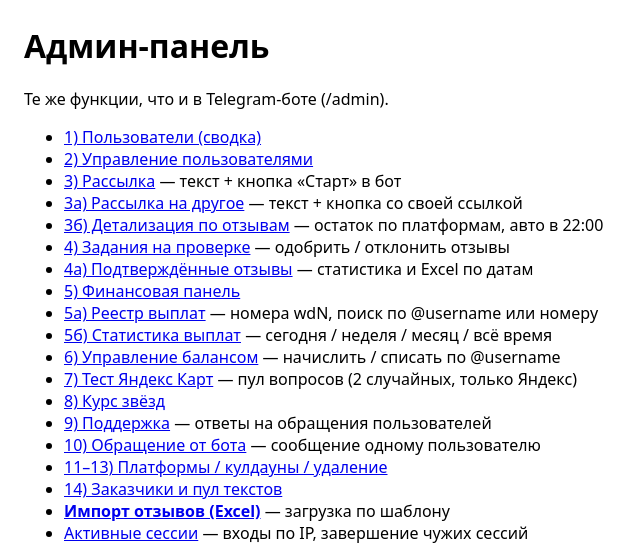
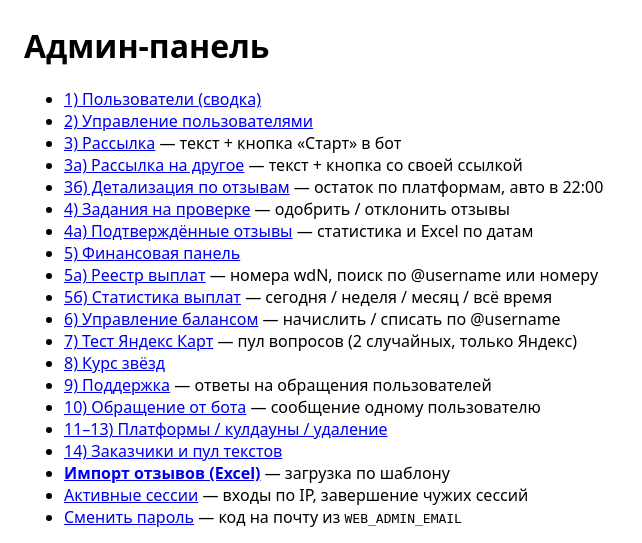
Before and after one commit to hearts938/otzivi-bot, a FastAPI app: template web/templates/dashboard.html in a window 1280 px wide. Shown: the top 543 px of the page, without its empty margins (0-642 px from the left). Run offline with FastAPI, Linux system fonts and the light colour scheme; the template is opened without the code that fills it, so the values that code supplies are empty; parts of the project's set-up code (start-up, migrations or seed data) failed here and were passed over.

Commit message:
работа по офорлмению

```diff
--- a/web/routes.py
+++ b/web/routes.py
@@ -228,13 +228,11 @@ async def admin_password_get(request: Request):
     r = _need_admin(request)
     if r:
         return r
-    settings = _settings(request)
     qp = request.query_params
     return templates.TemplateResponse(
         "change_password.html",
         {
             "request": request,
-            "admin_email": settings.web_admin_email or "—",
             "msg": qp.get("msg"),
             "err": qp.get("err"),
         },
--- a/web/templates/change_password.html
+++ b/web/templates/change_password.html
@@ -2,7 +2,6 @@
 {% block title %}Сменить пароль{% endblock %}
 {% block body %}
 <h1>Сменить пароль</h1>
-<p>Код подтверждения приходит на <strong>{{ admin_email }}</strong> (из <code>WEB_ADMIN_EMAIL</code>).</p>
 
 {% if msg %}<p class="alert alert-ok">{{ msg }}</p>{% endif %}
 {% if err %}<p class="alert alert-warn">{{ err }}</p>{% endif %}
--- a/web/templates/dashboard.html
+++ b/web/templates/dashboard.html
@@ -2,7 +2,6 @@
 {% block title %}Панель{% endblock %}
 {% block body %}
 <h1>Админ-панель</h1>
-<p>Те же функции, что и в Telegram-боте (/admin).</p>
 <ul>
   <li><a href="/users">1) Пользователи (сводка)</a></li>
   <li><a href="/users/manage">2) Управление пользователями</a></li>
```
